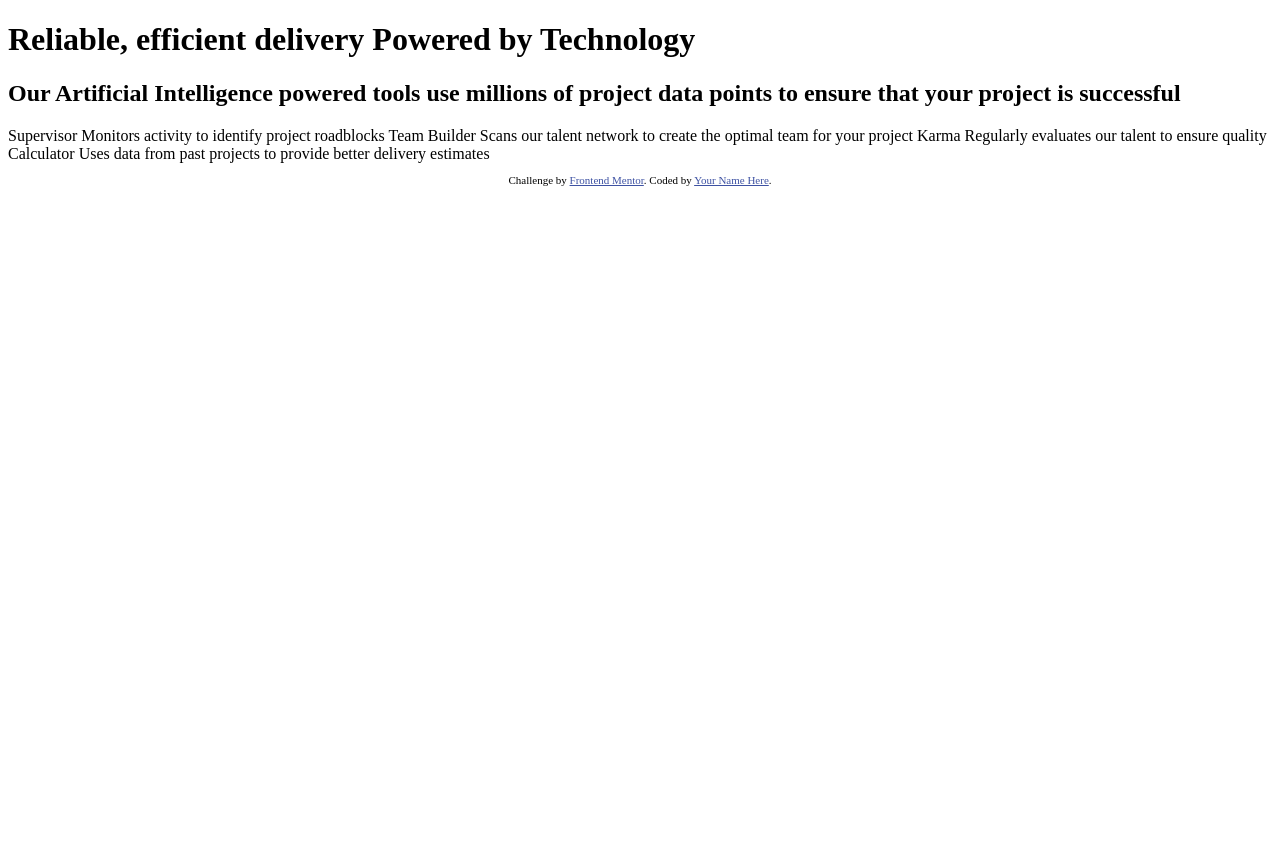
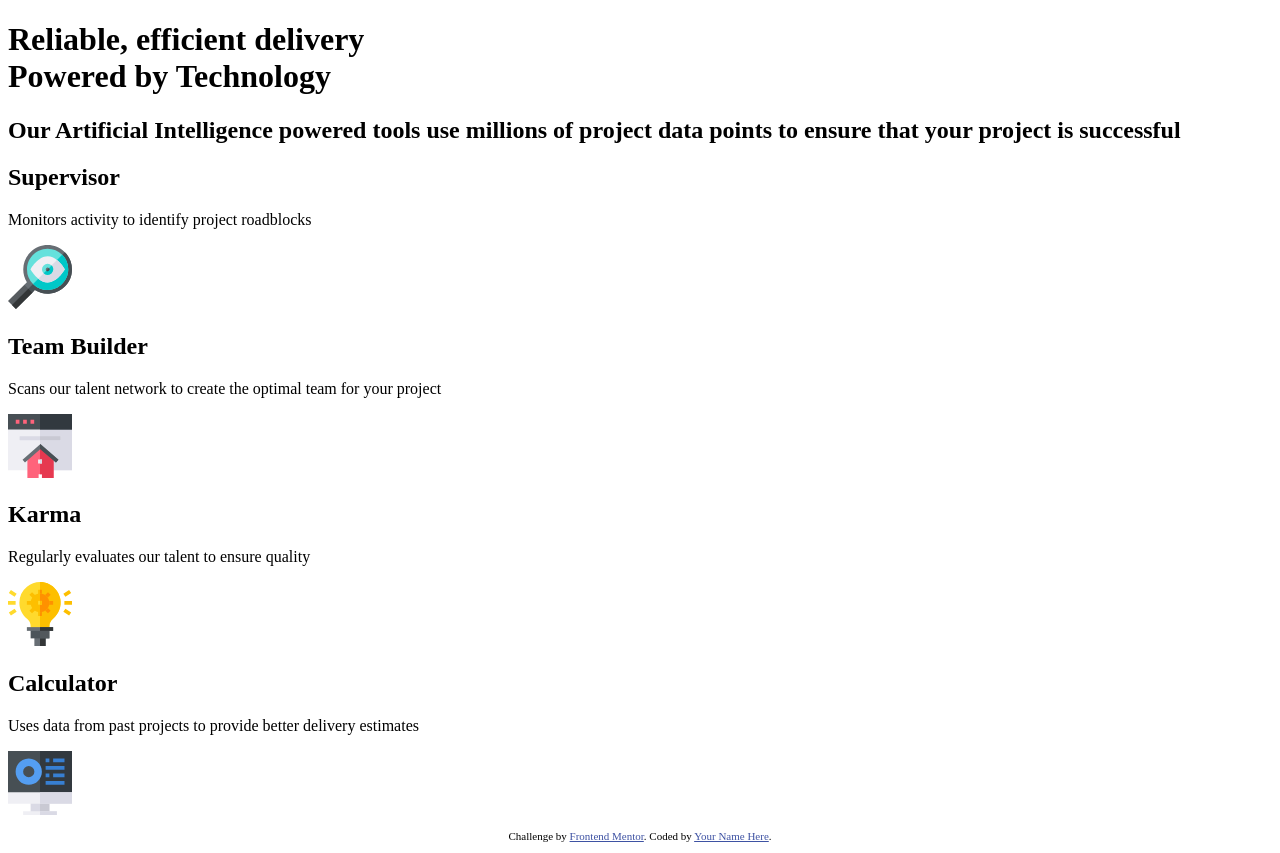
Before and after one commit to razieldev90/frontend-mentor-challenge-02, a plain HTML site: page index.html in a window 1280 px wide. Before the commit the page ends 800 px from the top, so only its background shows below. Drawn offline with Linux system fonts and the light colour scheme.

Commit message:
setup html

```diff
--- a/index.html
+++ b/index.html
@@ -17,25 +17,54 @@
 </head>
 <body>
 
-  <h1>
-    <span>Reliable, efficient delivery</span>
-    Powered by Technology
-  </h1>
+  <header>
+    <h1>
+      <div>Reliable, efficient delivery</div>
+      Powered by Technology
+    </h1>
 
-  <h2>Our Artificial Intelligence powered tools use millions of project data points
-  to ensure that your project is successful</h2>
+    <h2>Our Artificial Intelligence powered tools use millions of project data points
+      to ensure that your project is successful</h2>
+  </header>
 
-  Supervisor
-  Monitors activity to identify project roadblocks
+  <main>
+    <div class="box">
+      <h2>Supervisor</h2>
+      <p>Monitors activity to identify project roadblocks</p>
+      <svg height="64" width="64"
+          xmlns="http://www.w3.org/2000/svg" xmlns:xlink="http://www.w3.org/1999/xlink" >
+        <image x="0" y="0" xlink:href="./images/icon-supervisor.svg" />
+      </svg>
+    </div>
 
-  Team Builder
-  Scans our talent network to create the optimal team for your project
+    <div class="box">
+      <h2>Team Builder</h2>
+      <p>Scans our talent network to create the optimal team for your project</p>
+      <svg height="64" width="64"
+          xmlns="http://www.w3.org/2000/svg" xmlns:xlink="http://www.w3.org/1999/xlink" >
+        <image x="0" y="0" xlink:href="./images/icon-team-builder.svg" />
+      </svg>
+    </div>
 
-  Karma
-  Regularly evaluates our talent to ensure quality
+    <div class="box">
+      <h2>Karma</h2>
+      <p>Regularly evaluates our talent to ensure quality</p>
+      <svg height="64" width="64"
+          xmlns="http://www.w3.org/2000/svg" xmlns:xlink="http://www.w3.org/1999/xlink" >
+        <image x="0" y="0" xlink:href="./images/icon-karma.svg" />
+      </svg>
+    </div>
 
-  Calculator
-  Uses data from past projects to provide better delivery estimates
+    <div class="box">
+      <h2>Calculator</h2>
+      <p>Uses data from past projects to provide better delivery estimates</p>
+      <svg height="64" width="64"
+          xmlns="http://www.w3.org/2000/svg" xmlns:xlink="http://www.w3.org/1999/xlink" >
+        <image x="0" y="0" xlink:href="./images/icon-calculator.svg" />
+      </svg>
+    </div>
+
+  </main>
 
 
   <footer>
```
